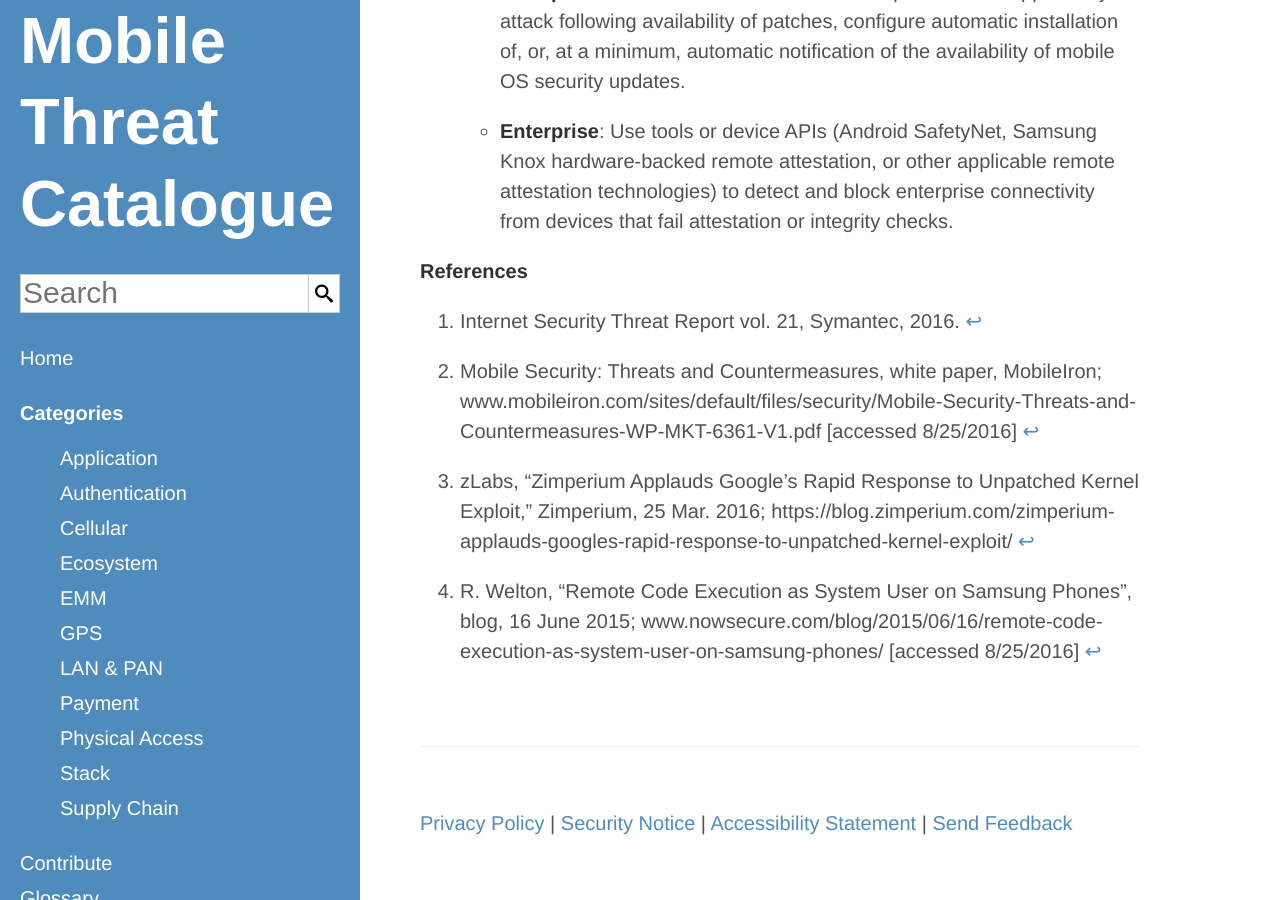
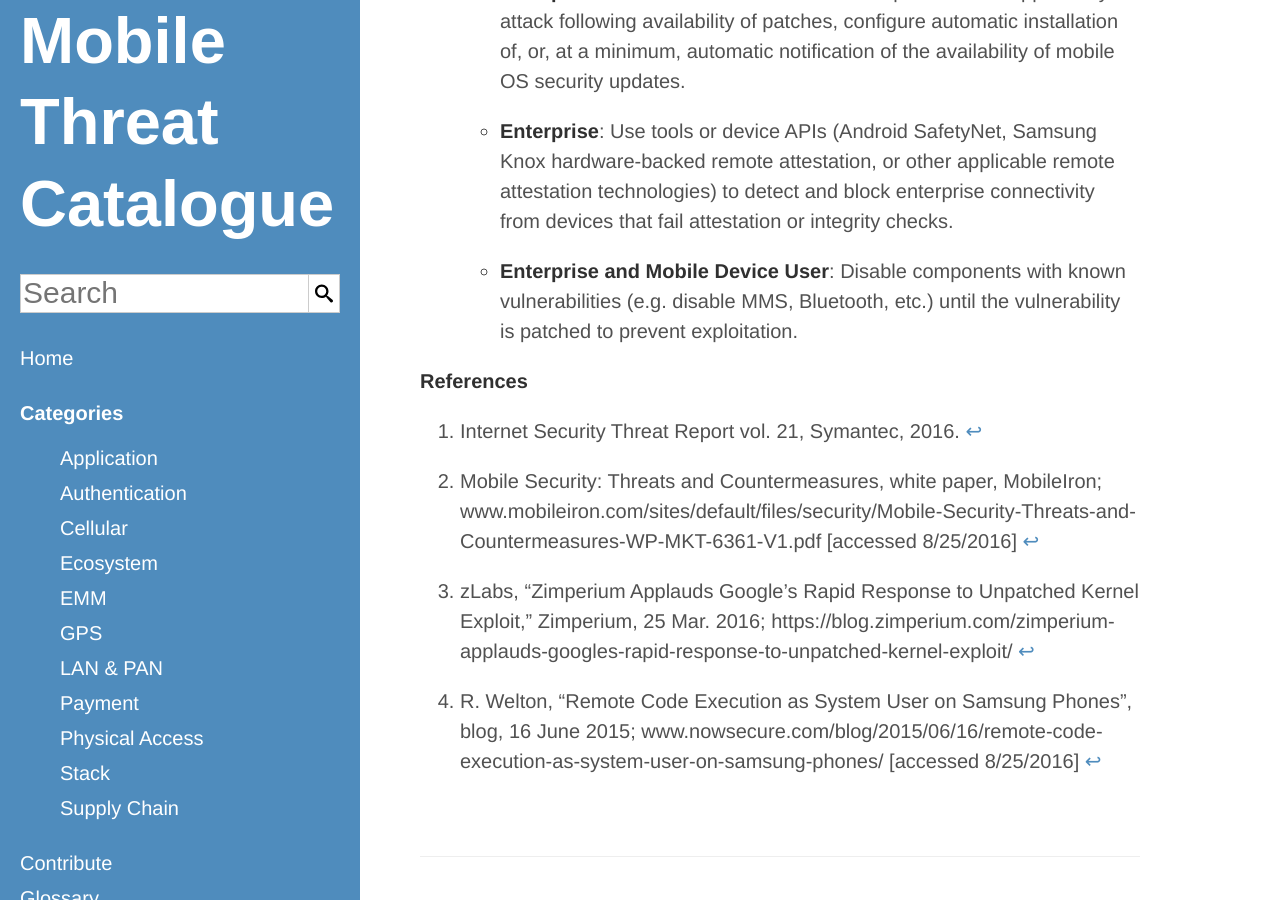
Before and after one commit to usnistgov/mobile-threat-catalogue, a Jekyll site: the page built from _stack-threats/STA-0.md, in a window 1280 px wide and 900 px high, scrolled down 1325 px. Built offline with Jekyll 4.4.1, drawn with Linux system fonts in a browser that asks for light colours.

Commit message:
Update STA-0.md

```diff
--- a/_stack-threats/STA-0.md
+++ b/_stack-threats/STA-0.md
@@ -23,4 +23,7 @@
             - Mobile Device User
         "Use tools or device APIs (Android SafetyNet, Samsung Knox hardware-backed remote attestation, or other applicable remote attestation technologies) to detect and block enterprise connectivity from devices that fail attestation or integrity checks.":
             - Enterprise
+        "Disable components with known vulnerabilities (e.g. disable MMS, Bluetooth, etc.) until the vulnerability is patched to prevent exploitation.":
+            - Enterprise
+            - Mobile Device User
 ---
```
